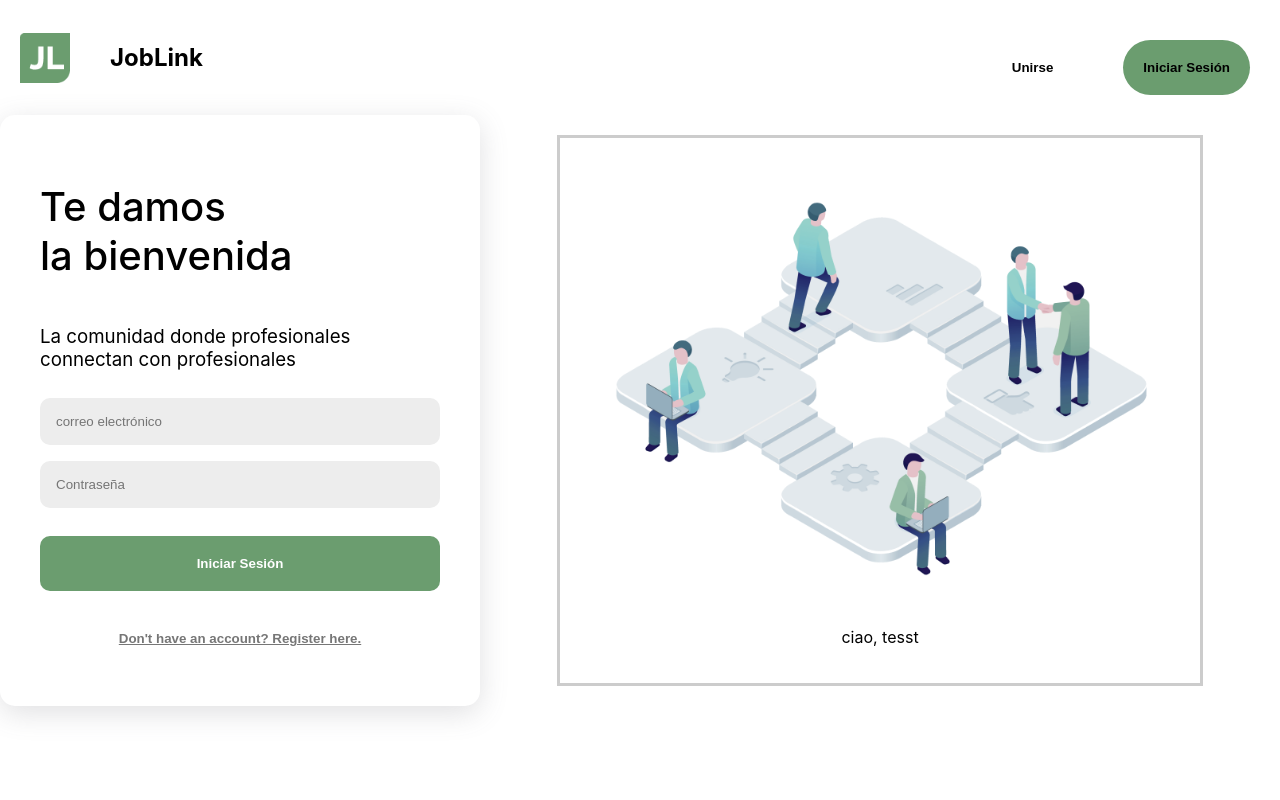
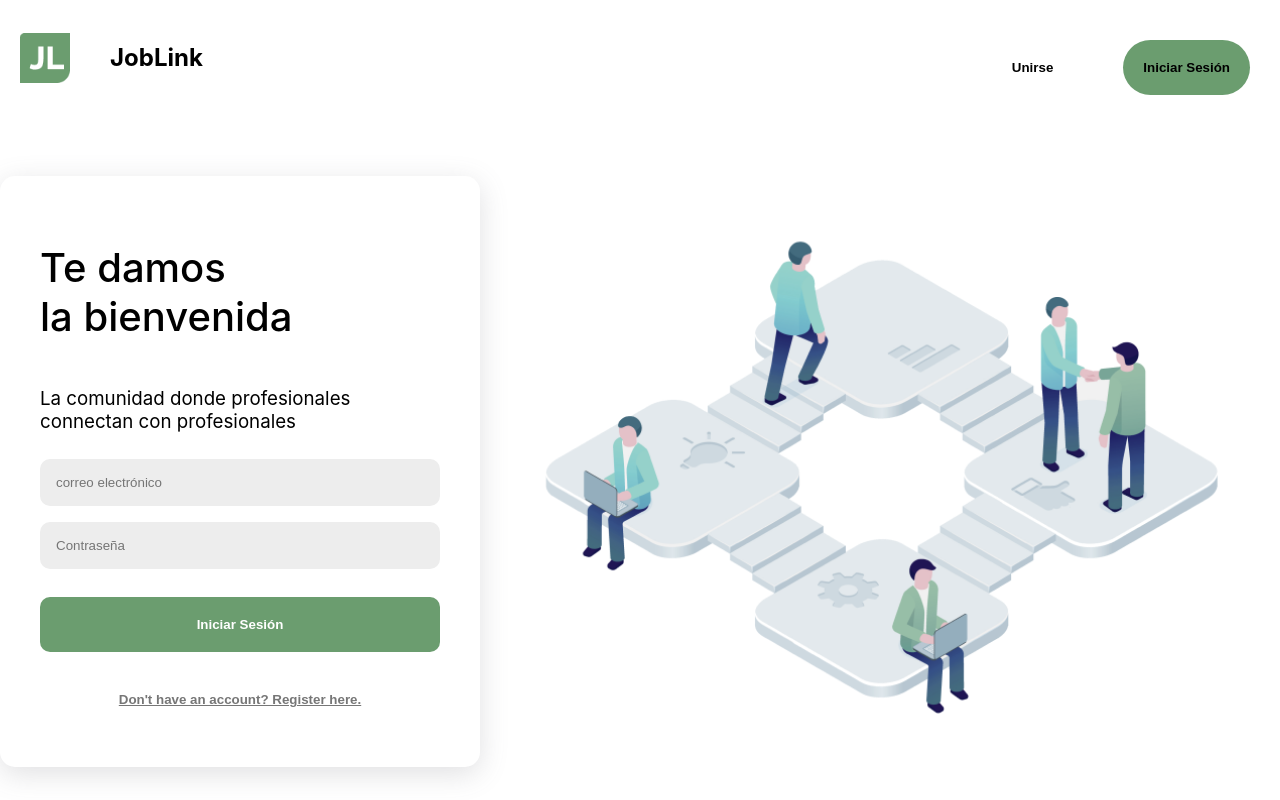
Before and after one commit to nds-fsd/linkedin, a React (Create React App) app in the folder frontend/: page / in a window 1280 px wide. Built offline with nearby package versions, Linux system fonts and the light colour scheme.

Commit message:
arreglo css home

```diff
--- a/frontend/src/components/Login.js
+++ b/frontend/src/components/Login.js
@@ -41,7 +41,6 @@ const Login = (props) => {
         </div>
         <div className='logoIntro'>
         <img src="./img/isometric-home 1.png" alt='imagen' />
-<p>ciao, tesst</p>
         </div>
         </div>
         </>
--- a/frontend/src/components/logina.css
+++ b/frontend/src/components/logina.css
@@ -64,9 +64,7 @@ button {
 }
 
 .logoIntro {
-  width: 600px;
-  margin: 0 auto;
-  border: solid 3px #ccc;
+  width: 800px;
   padding: 20px;
   display: flex;
   flex-direction: column;
@@ -75,9 +73,10 @@ button {
 }
 
 .big_container {
+  padding-top: 50px;
   display: flex;
   flex-direction: row;
-  justify-content: center;
+  justify-content: space-around;
   align-items: center;
   align-content: center;
 
```
